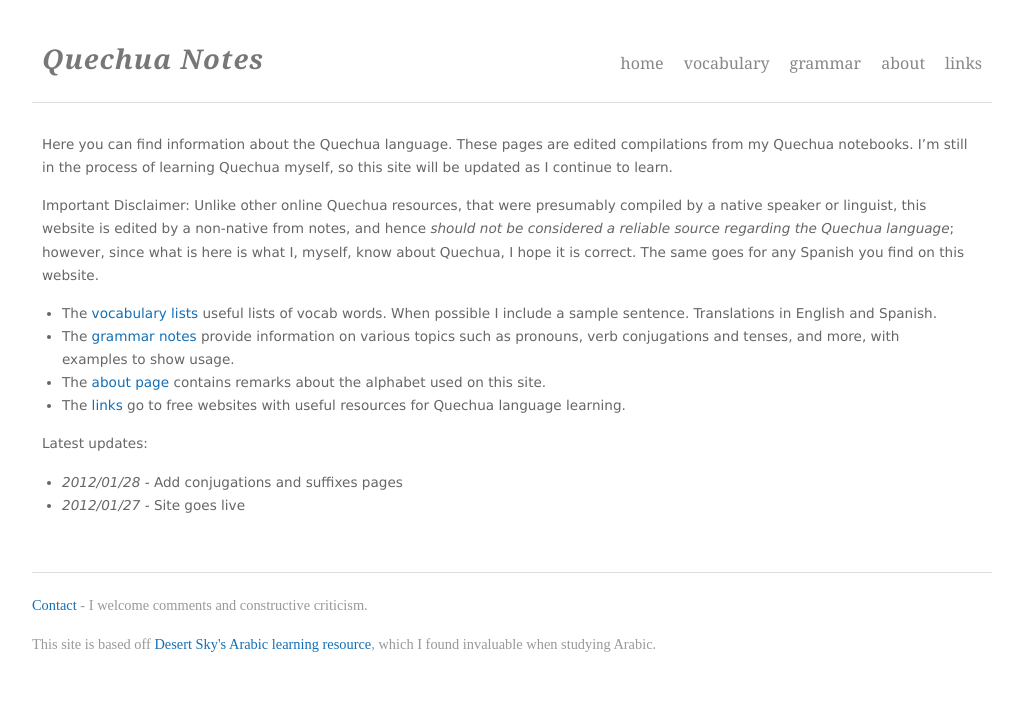
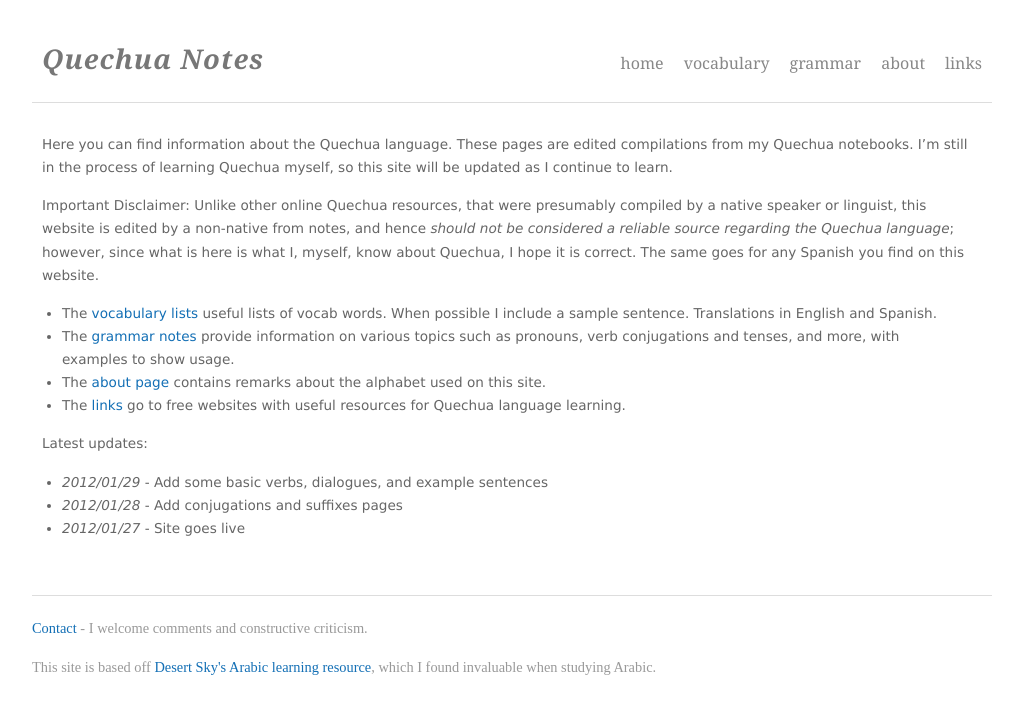
Before and after one commit to Ramblurr/Quechua, a Jekyll site: the page built from index.markdown, in a window 1280 px wide. Shown: the top 714 px of the page, without its empty margins (128-1151 px from the left). Built offline with Jekyll 4.4.1, drawn with Linux system fonts in a browser that asks for light colours; Markdown is read by kramdown in place of the engine named in the settings.

Commit message:
jan 29 update

```diff
--- a/index.markdown
+++ b/index.markdown
@@ -34,6 +34,7 @@ Looking for something in particular?  Use the Google search box to search this w
 
 Latest updates:
 
+* *2012/01/29* - Add some basic verbs, dialogues, and example sentences
 * *2012/01/28* - Add conjugations and suffixes pages
 * *2012/01/27* - Site goes live
 
```
